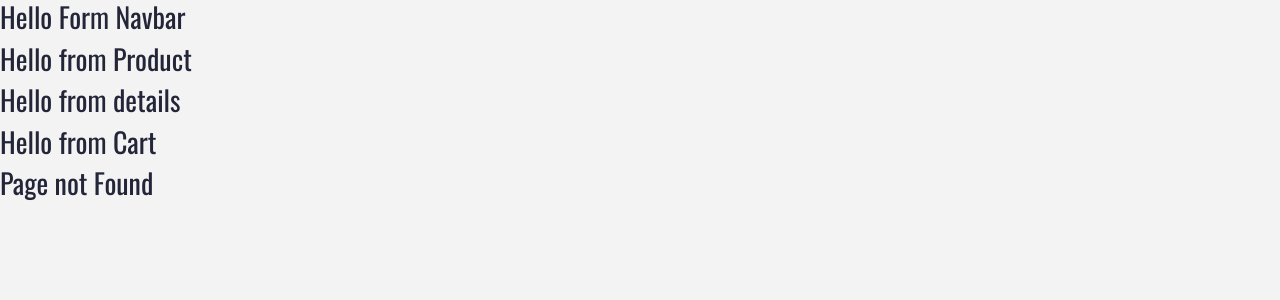
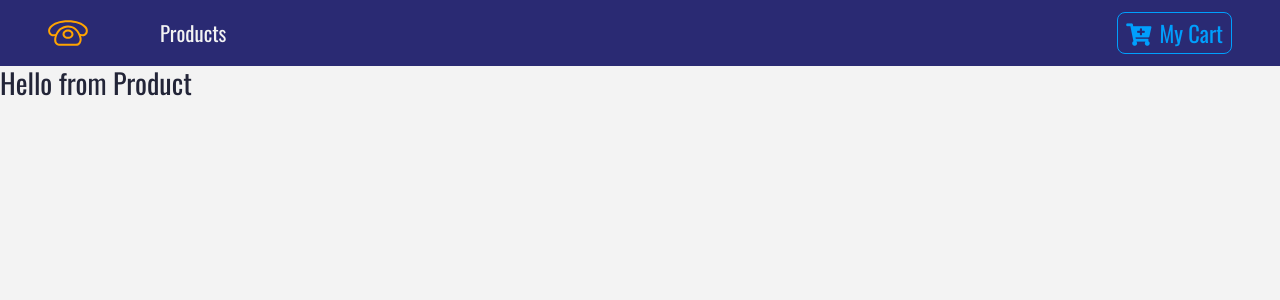
Before and after one commit to ioanzicu/react-phone-e-commerce, a React (Create React App) app: page / in a window 1280 px wide. Before the commit this address had no page. Shown: the top 300 px of the page. Built offline with nearby package versions, Linux system fonts and the light colour scheme.

Commit message:
Styled Components: ButtonContainer and NavWrapper

```diff
--- a/package.json
+++ b/package.json
@@ -6,7 +6,9 @@
     "bootstrap": "^4.3.1",
     "react": "^16.8.6",
     "react-dom": "^16.8.6",
-    "react-scripts": "3.0.0"
+    "react-router-dom": "^5.0.0",
+    "react-scripts": "3.0.0",
+    "styled-components": "^4.2.0"
   },
   "scripts": {
     "start": "react-scripts start",
--- a/src/App.js
+++ b/src/App.js
@@ -1,4 +1,5 @@
 import React from "react";
+import { Switch, Route } from "react-router-dom";
 import logo from "./logo.svg";
 import "./App.css";
 import "bootstrap/dist/css/bootstrap.min.css";
@@ -12,10 +13,12 @@ function App() {
   return (
     <React.Fragment>
       <Navbar />
-      <ProductList />
-      <Details />
-      <Cart />
-      <Default />
+      <Switch>
+        <Route exact path="/" component={ProductList} />
+        <Route path="/details" component={Details} />
+        <Route path="/cart" component={Cart} />
+        <Route component={Default} />
+      </Switch>
     </React.Fragment>
   );
 }
--- /dev/null
+++ b/src/components/Button.js
@@ -0,0 +1,21 @@
+import styled from "styled-components";
+
+export const ButtonContainer = styled.button`
+  text-transform: capitalize;
+  font-size: 1.4rem;
+  background: transparent;
+  border: 0.05rem solid var(--lightBlue);
+  color: var(--lightBlue);
+  border-radius: 0.5rem;
+  padding: 0.2rem 0.5rem;
+  cursor: pointer;
+  margin: 0.2rem 0.5rem 0.2 0;
+  transition: all 0.5s ease-in-out;
+  &:hover {
+    background: var(--lightBlue);
+    color: var(--mainBlue);
+  }
+  &:focus {
+    outline: none;
+  }
+`;
--- a/src/components/Navbar.js
+++ b/src/components/Navbar.js
@@ -1,13 +1,44 @@
 import React, { Component } from "react";
+import { Link } from "react-router-dom";
+import logo from "../logo.svg";
+import styled from "styled-components";
+import { ButtonContainer } from "./Button";
 
-class Navbar extends Component {
+export default class Navbar extends Component {
   render() {
     return (
-      <div>
-        <h3>Hello Form Navbar</h3>
-      </div>
+      <NavWrapper className="navbar navbar-expand-sm navbar-dark px-sm-5">
+        {/* https://www.iconfinder.com/icons/1243689/call_phone_icon
+            Creative Commons (Attribution 3.0 Unported);
+            https://www.iconfinder.com/Makoto_msk */}
+        <Link to="/">
+          <img src={logo} alt="store" className="navbar-brand" />
+        </Link>
+        <ul className="navbar-nav align-items-center">
+          <li className="nav-item ml-5">
+            <Link to="/" className="nav-link">
+              products
+            </Link>
+          </li>
+        </ul>
+        <Link to="/cart" className="ml-auto">
+          <ButtonContainer>
+            <span className="mr-2">
+              <i className="fas fa-cart-plus" />
+            </span>
+            my cart
+          </ButtonContainer>
+        </Link>
+      </NavWrapper>
     );
   }
 }
 
-export default Navbar;
+const NavWrapper = styled.nav`
+  background: var(--mainBlue);
+  .nav-link {
+    color: var(--mainWhite) !important;
+    font-size: 1.3rem;
+    text-transform: capitalize;
+  }
+`;
--- a/src/index.js
+++ b/src/index.js
@@ -1,10 +1,16 @@
-import React from 'react';
-import ReactDOM from 'react-dom';
-import './index.css';
-import App from './App';
-import * as serviceWorker from './serviceWorker';
+import React from "react";
+import ReactDOM from "react-dom";
+import "./index.css";
+import App from "./App";
+import { BrowserRouter as Router } from "react-router-dom";
+import * as serviceWorker from "./serviceWorker";
 
-ReactDOM.render(<App />, document.getElementById('root'));
+ReactDOM.render(
+  <Router>
+    <App />
+  </Router>,
+  document.getElementById("root")
+);
 
 // If you want your app to work offline and load faster, you can change
 // unregister() to register() below. Note this comes with some pitfalls.
```
Also changed, not shown: used-technologies.txt (added), 1 other file (tests, documents, lock files or other folders).
